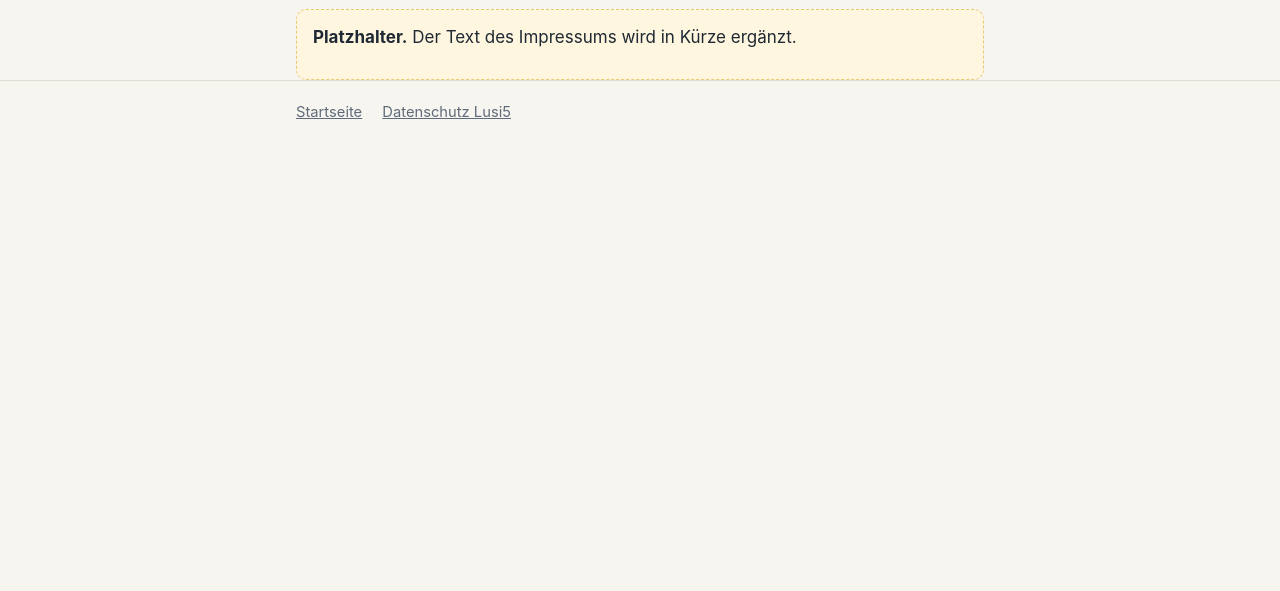
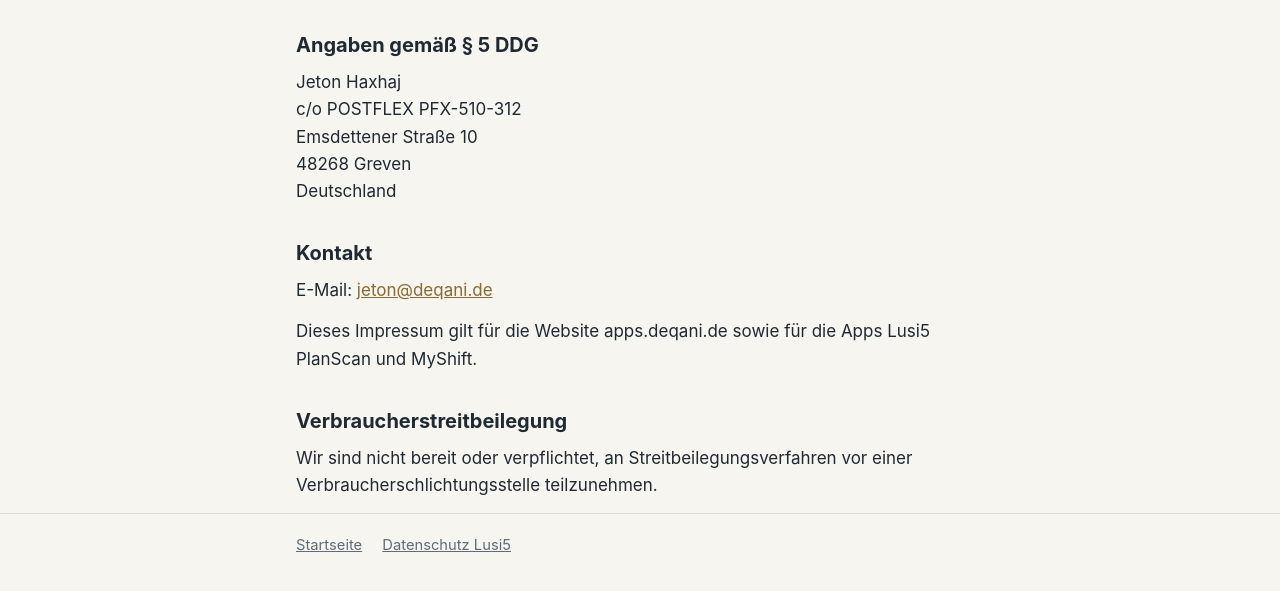
Before and after one commit to jeton713/deqani-apps, a plain HTML site: page impressum/index.html in a window 1280 px wide. Shown: the part 109-700 px from the top of the page. Drawn offline with Linux system fonts and the light colour scheme.

Commit message:
Impressum mit Angaben gemäß § 5 DDG füllen
Co-Authored-By: Claude Opus 5.5 <noreply@anthropic.com>

```diff
--- a/impressum/index.html
+++ b/impressum/index.html
@@ -14,10 +14,24 @@
   <main class="wrap">
     <h1>Impressum</h1>
 
-    <!-- PLATZHALTER: Text folgt -->
-    <div class="placeholder">
-      <p><strong>Platzhalter.</strong> Der Text des Impressums wird in Kürze ergänzt.</p>
-    </div>
+    <h2>Angaben gemäß § 5 DDG</h2>
+    <p>
+      Jeton Haxhaj<br>
+      c/o POSTFLEX PFX-510-312<br>
+      Emsdettener Straße 10<br>
+      48268 Greven<br>
+      Deutschland
+    </p>
+
+    <h2>Kontakt</h2>
+    <p>E-Mail: <a href="mailto:jeton@deqani.de">jeton@deqani.de</a></p>
+
+    <p>Dieses Impressum gilt für die Website apps.deqani.de sowie für die Apps
+      Lusi5 PlanScan und MyShift.</p>
+
+    <h2>Verbraucherstreitbeilegung</h2>
+    <p>Wir sind nicht bereit oder verpflichtet, an Streitbeilegungsverfahren vor
+      einer Verbraucherschlichtungsstelle teilzunehmen.</p>
   </main>
 
   <footer class="site">
```
